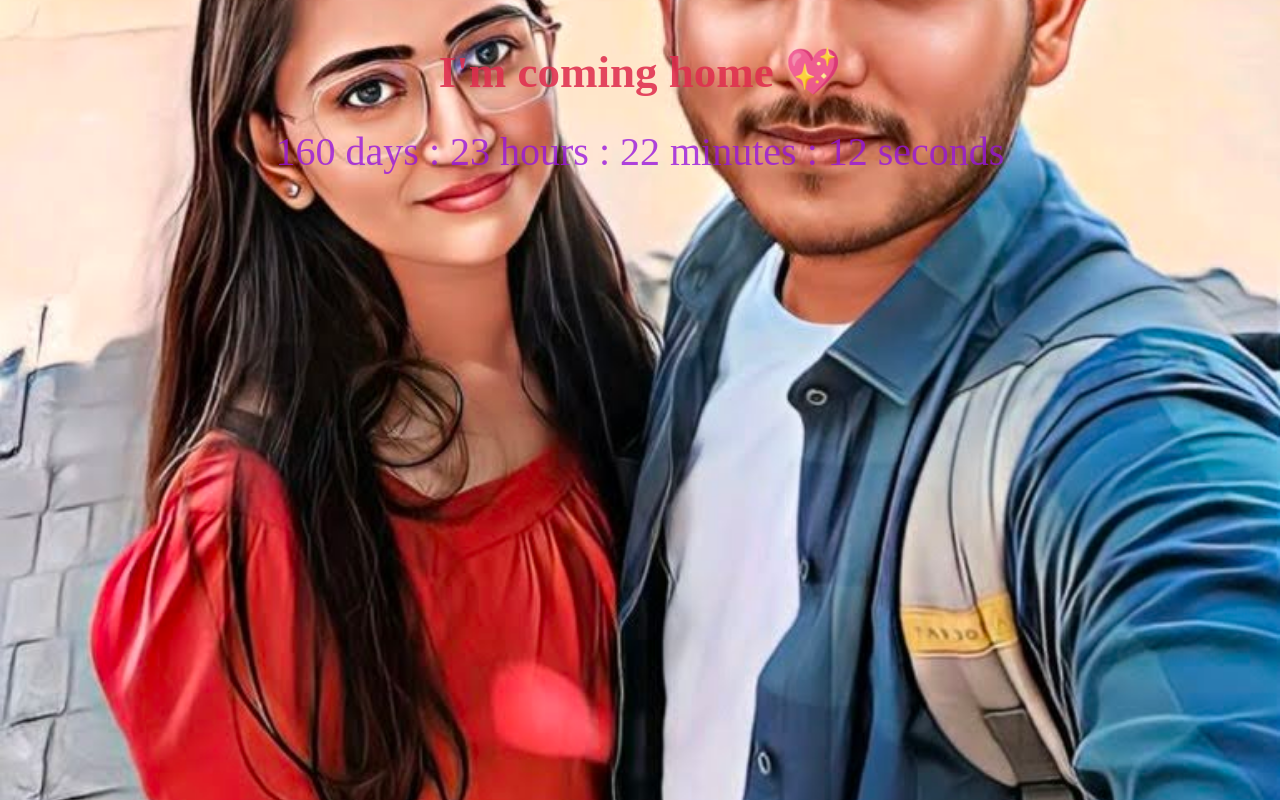
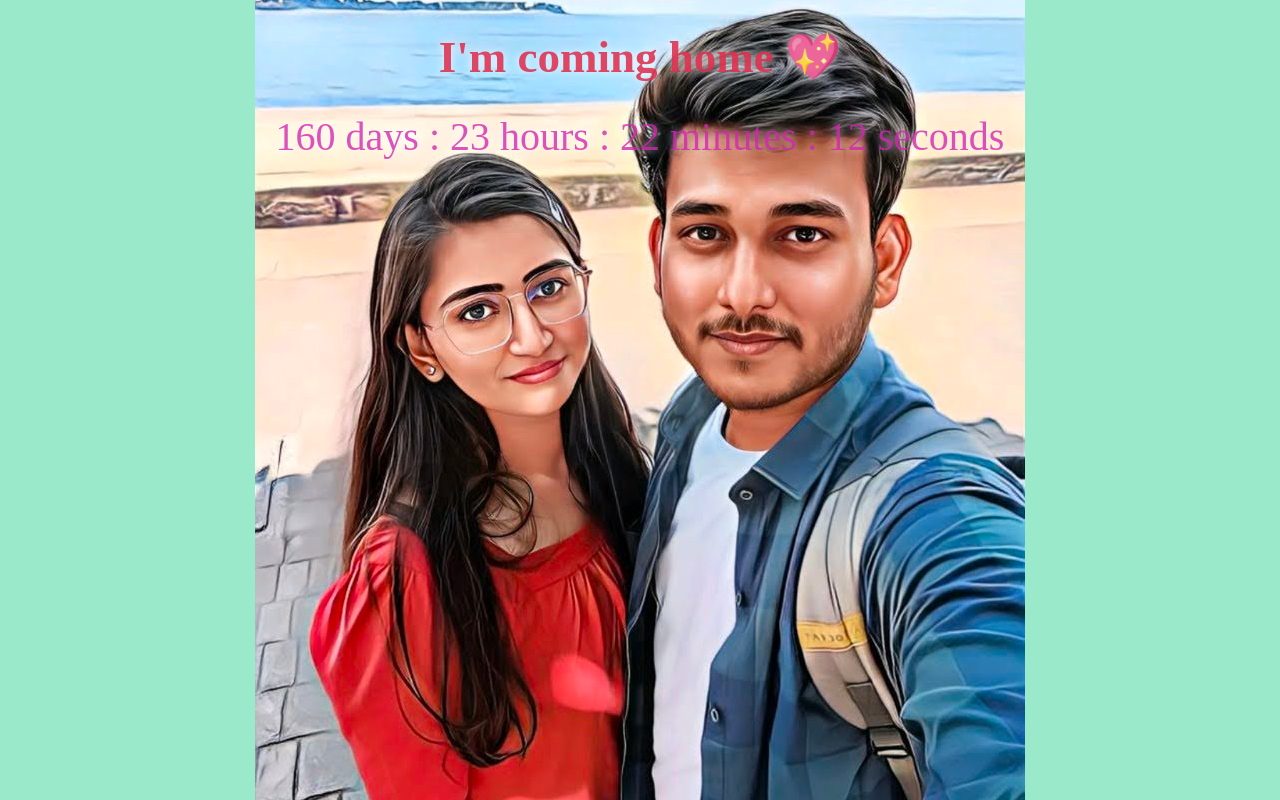
Before and after one commit to bittu35g/days_counter, a plain HTML site: page index.html in a window 1280 px wide. Drawn offline with Linux system fonts and the light colour scheme.

Commit message:
bg color updated

```diff
--- a/index.html
+++ b/index.html
@@ -6,14 +6,13 @@
     body {
       font-family: Bradley Hand ITC, Old English Text MT;
       text-align: center;
-      margin-top: 10px;
+      margin-top: 1%;
       background-image: url("resources/bg_img.jpg");
       background-repeat: no-repeat;
-      background-size: cover;
-      text-align: center;
-      padding: 5px;
-      height: 450px;
-      background-position: center center;
+      background-attachment: fixed;
+      background-position: center;
+      background-color: rgba(127, 228, 189, 0.788);
+      filter: drop-shadow(0 0 5px #fff);
     }
 
     h1 {
@@ -24,7 +23,7 @@
     #countdown {
       font-size: 40px;
       font-family: Forte;
-      color: #9714ddc9;
+      color: #d326b0cb;
       margin-top: 20px;
     }
   </style>
```
